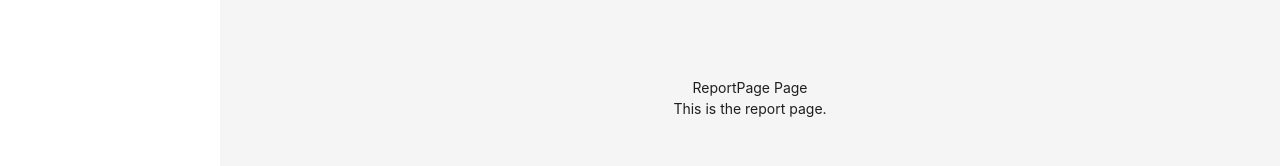
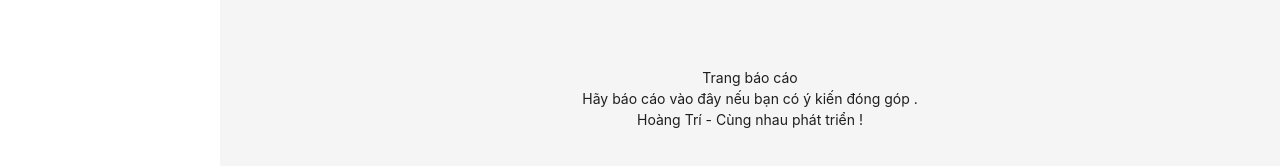
Before and after one commit to TranMinhPhuc220420/bos-shift-1, a React (Vite) app: page /bao-cao in a window 1280 px wide. Shown: the part 334-500 px from the top of the page. Built offline with nearby package versions, Linux system fonts and the light colour scheme; no server answers; sample sign-in values are in the browser's storage.

Commit message:
Update ReportPage.jsx

```diff
--- a/src/pages/ReportPage.jsx
+++ b/src/pages/ReportPage.jsx
@@ -1,8 +1,9 @@
 const ReportPage = () => {
   return (
     <div className="flex flex-col items-center justify-center h-full">
-      <h1>ReportPage Page</h1>
-      <p>This is the report page.</p>
+      <h1>Trang báo cáo </h1>
+      <p>Hãy báo cáo vào đây nếu bạn có ý kiến đóng góp .</p>
+      <p>Hoàng Trí - Cùng nhau phát triển !</p>
     </div>
   );
 };
```
